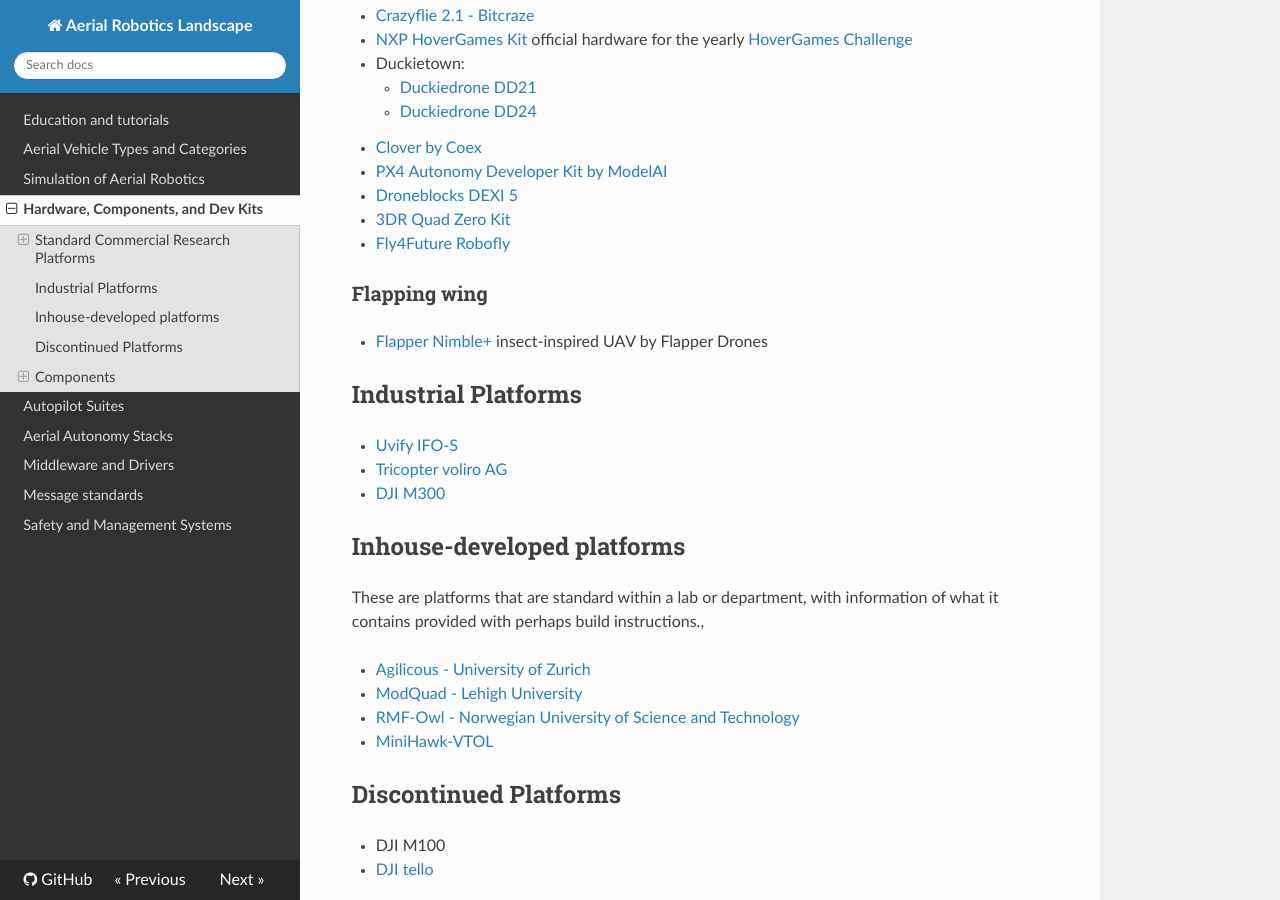
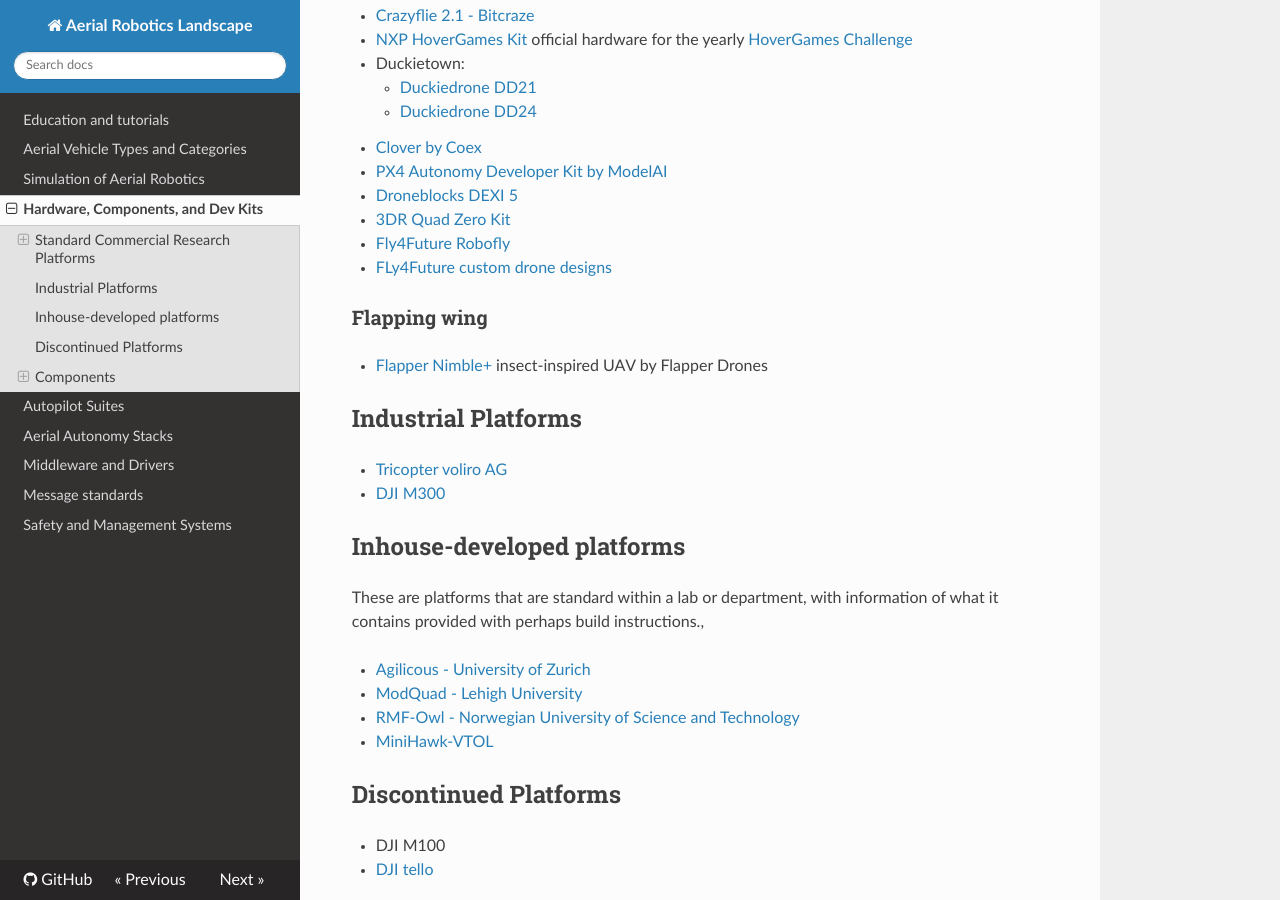
Before and after one commit to ROS-Aerial/aerial_robotic_landscape, an MkDocs documentation site: the page built from docs/hardware.md, in a window 1280 px wide and 900 px high, scrolled down 502 px. Built offline with MkDocs 1.6.1, drawn with Linux system fonts in a browser that asks for light colours; nearby versions of some CDN libraries.

Commit message:
Update hardware.md

```diff
--- a/docs/hardware.md
+++ b/docs/hardware.md
@@ -23,6 +23,7 @@
 - [Droneblocks DEXI 5](https://droneblocks.io/program/dexi-5-px4-stem-drone-kit/)
 - [3DR Quad Zero Kit](https://store.3dr.com/3dr-quad-zero-kit/)
 - [Fly4Future Robofly](https://fly4future.com/robofly/)
+- [FLy4Future custom drone designs](https://fly4future.com/custom-drones/)
 
 ### Flapping wing
 
@@ -30,7 +31,6 @@
 
 ## Industrial Platforms
 
-- [Uvify IFO-S](https://www.uvify.com/ifo-s/)
 - [Tricopter voliro AG](https://voliro.com/)
 - [DJI M300](https://enterprise.dji.com/matrice-300)
 
```
